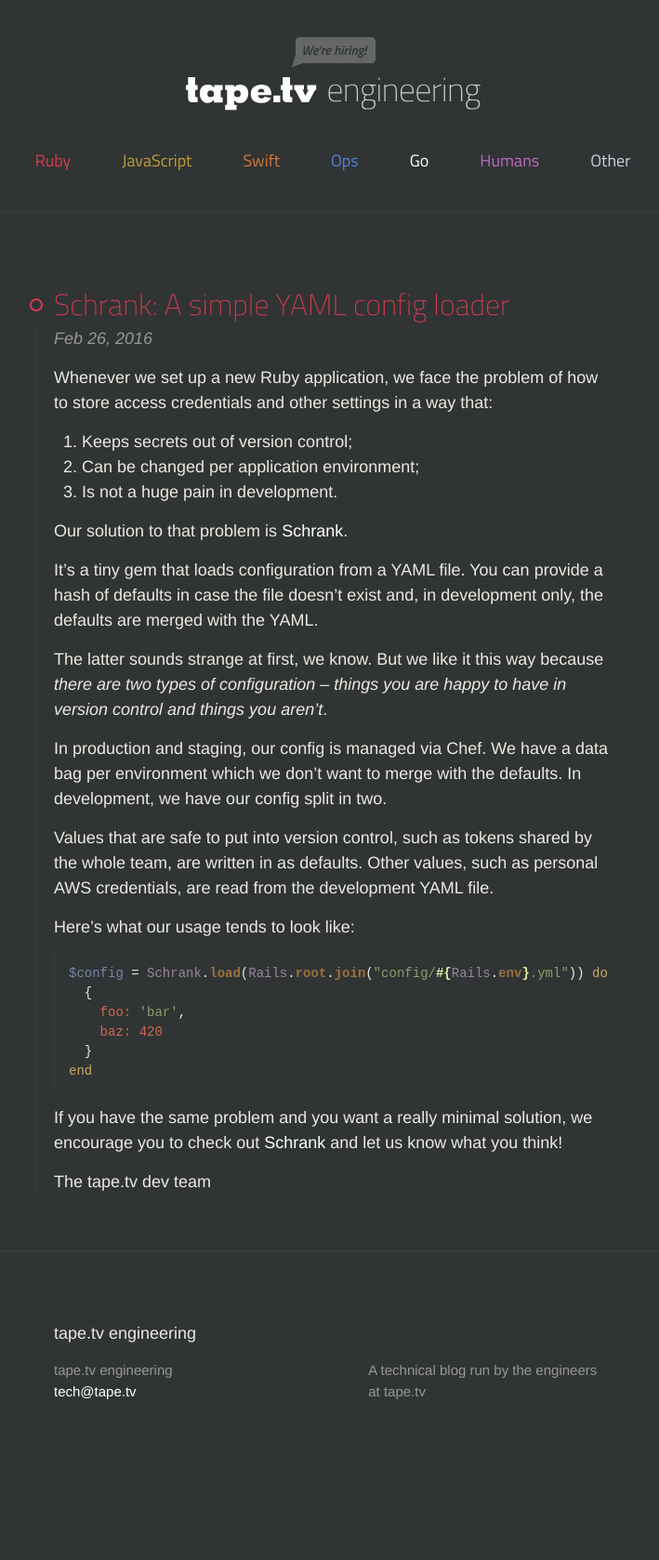
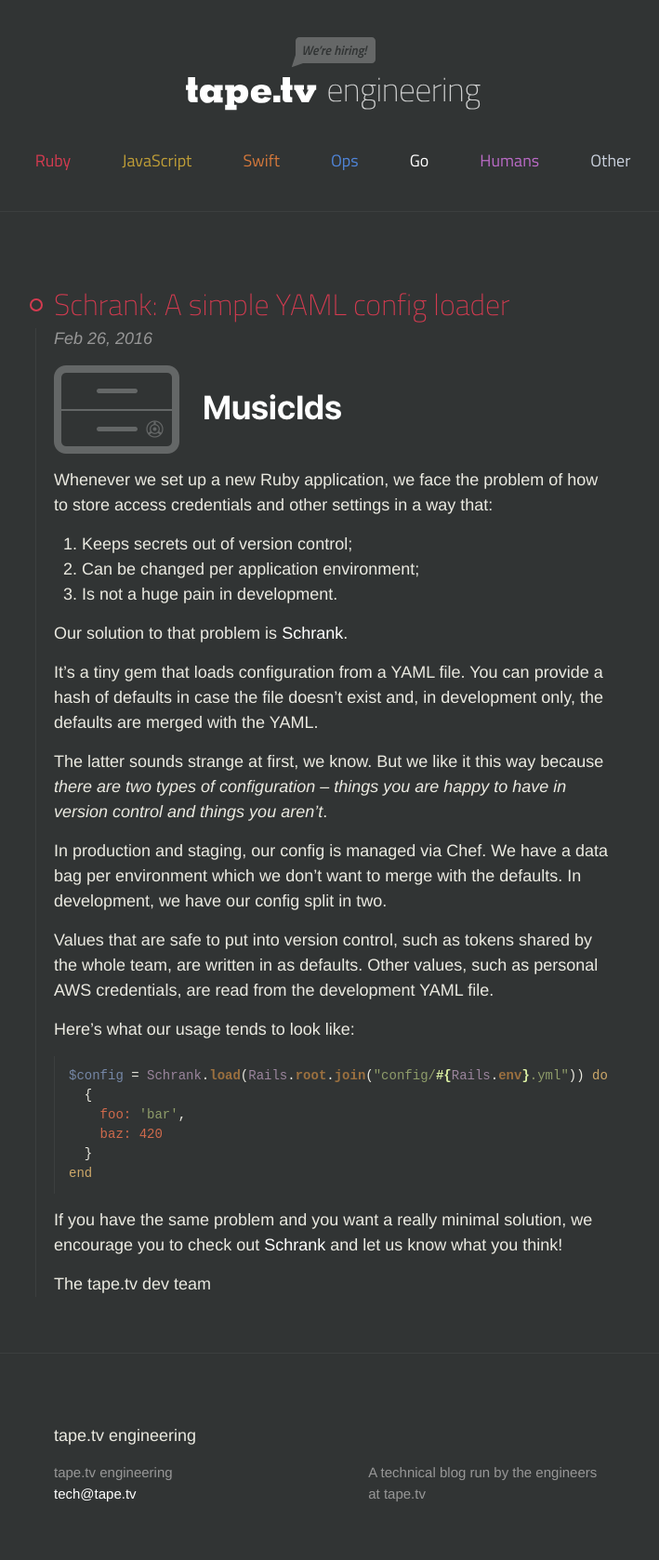
Before and after one commit to tape-tv/tape-tv.github.io, a Jekyll site: the page built from _posts/2016-02-26-schrank-a-simple-config-loader.markdown, in a window 1280 px wide. Shown: the whole page at 93% size, without its empty margins (282-991 px from the left). Built offline with Jekyll 4.4.1, drawn with Linux system fonts in a browser that asks for light colours; before the commit the page ends 1568 px from its top, so only the background shows below that.

Commit message:
feat(schrank): image

```diff
--- a/_posts/2016-02-26-schrank-a-simple-config-loader.markdown
+++ b/_posts/2016-02-26-schrank-a-simple-config-loader.markdown
@@ -4,6 +4,8 @@
 date: 2016-02-26 17:00:00 +0100
 categories: ruby
 ---
+
+![Schrank](/images/schrank.png)
 
 Whenever we set up a new Ruby application, we face the problem of how
 to store access credentials and other settings in a way that:
```
Also changed, not shown: images/schrank.png (added).
